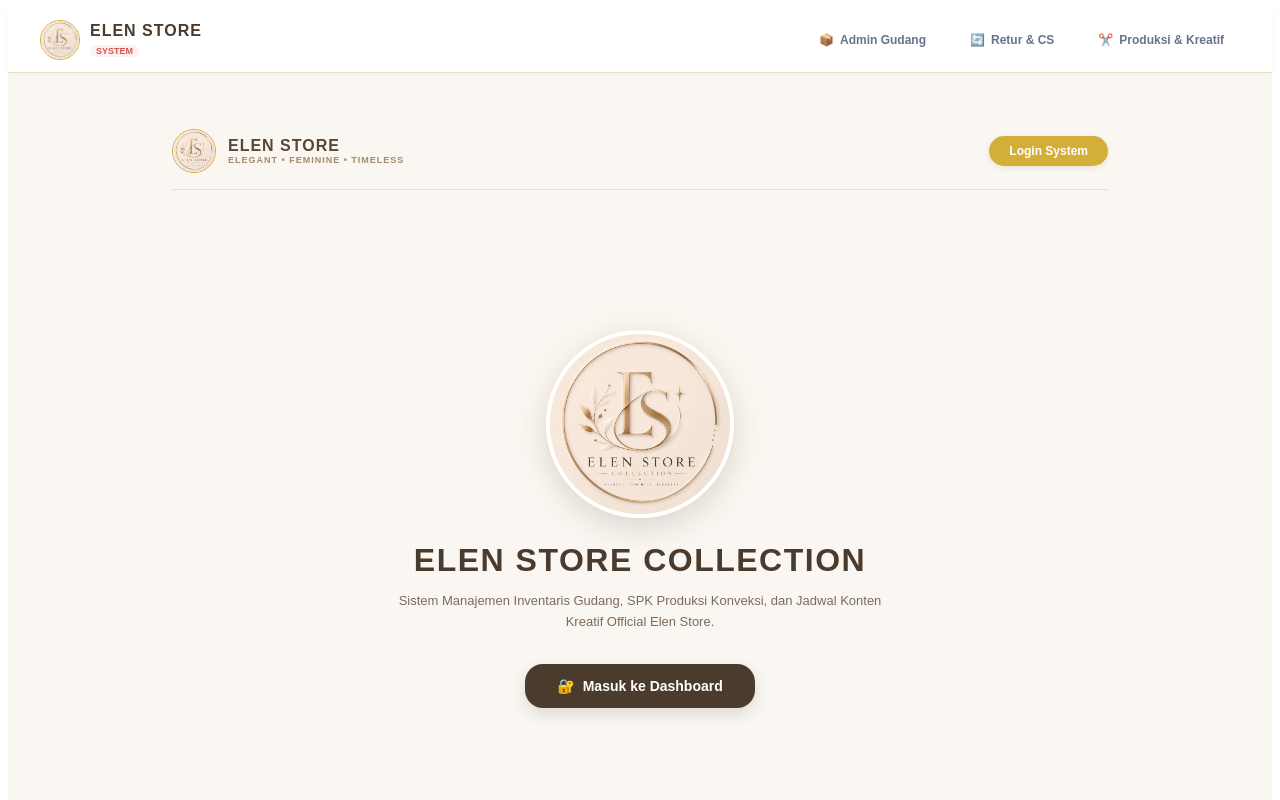
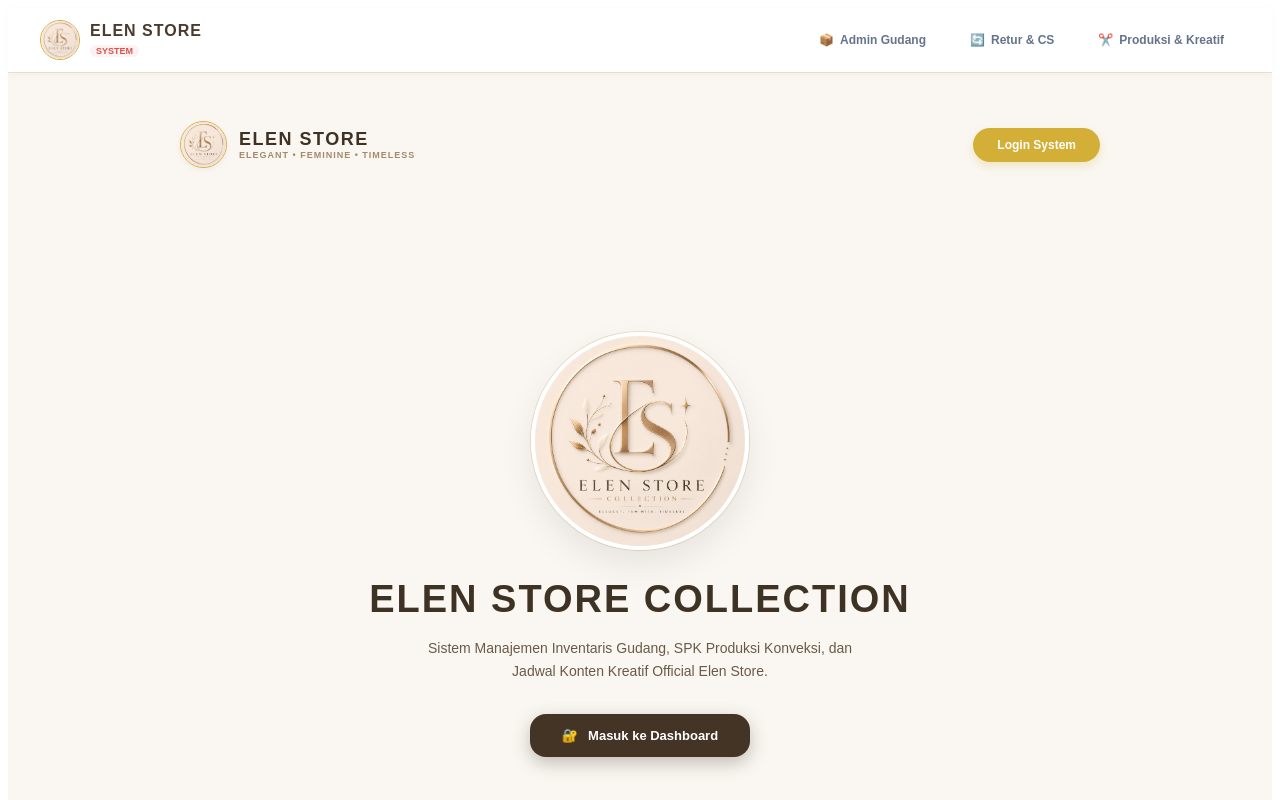
Before and after one commit to dzikriyahlailatul26-max/elen-store-app, a Next.js app: page / in a window 1280 px wide. Shown: the top 800 px of the page. Built offline with nearby package versions, Linux system fonts and the light colour scheme.

Commit message:
Restore landing page home UI

```diff
--- a/app/page.tsx
+++ b/app/page.tsx
@@ -1,75 +1,71 @@
 'use client';
 
 import React from 'react';
-import { useRouter } from 'next/navigation';
+import Link from 'next/link';
 
-export default function Home() {
-  const router = useRouter();
+export default function LandingPage() {
+  return (
+    <div style={{ minHeight: '100vh', backgroundColor: '#FAF7F2', fontFamily: 'sans-serif', color: '#4A3B2C', display: 'flex', flexDirection: 'column' }}>
 
-  return (
-    <div style={{ minHeight: '100vh', backgroundColor: '#FAF7F2', color: '#4A3B2C', display: 'flex', flexDirection: 'column', justifyContent: 'space-between', padding: '24px 32px', boxSizing: 'border-box' }}>
-
-      {/* Top Header */}
-      <header style={{ maxWidth: '1200px', margin: '0 auto', width: '100%', display: 'flex', alignItems: 'center', justifyContent: 'space-between', paddingBottom: '16px', borderBottom: '1px solid #EADEC9' }}>
+      {/* Top Header Navigation */}
+      <header style={{ padding: '16px 40px', display: 'flex', justifyContent: 'space-between', alignItems: 'center' }}>
+        {/* Logo & Brand Left */}
         <div style={{ display: 'flex', alignItems: 'center', gap: '12px' }}>
-          <div style={{ width: '42px', height: '42px', minWidth: '42px', minHeight: '42px', maxWidth: '42px', maxHeight: '42px', borderRadius: '50%', overflow: 'hidden', border: '1px solid #D4AF37', flexShrink: 0 }}>
-            <img
-              src="/logo-elenstore.jpeg"
-              alt="Elen Store Logo"
-              style={{ width: '42px', height: '42px', minWidth: '42px', minHeight: '42px', maxWidth: '42px', maxHeight: '42px', objectFit: 'cover', display: 'block' }}
-            />
+          <div style={{ width: '45px', height: '45px', borderRadius: '50%', overflow: 'hidden', border: '1px solid #D4AF37', boxShadow: '0 2px 6px rgba(0,0,0,0.05)' }}>
+            <img src="/logo-elenstore.jpeg" alt="Elen Store Logo" style={{ width: '100%', height: '100%', objectFit: 'cover' }} />
           </div>
           <div>
-            <h1 style={{ fontSize: '16px', fontWeight: 'bold', letterSpacing: '1px', color: '#5A4632', margin: 0 }}>ELEN STORE</h1>
-            <p style={{ fontSize: '9px', letterSpacing: '1px', color: '#A38A68', margin: 0, textTransform: 'uppercase', fontWeight: 'bold' }}>
+            <h1 style={{ fontSize: '18px', fontWeight: '900', letterSpacing: '1.5px', color: '#3E3225', margin: 0 }}>
+              ELEN STORE
+            </h1>
+            <p style={{ fontSize: '9px', fontWeight: 'bold', color: '#A38A68', letterSpacing: '1px', margin: 0 }}>
               ELEGANT • FEMININE • TIMELESS
             </p>
           </div>
         </div>
 
-        <button
-          onClick={() => router.push('/login')}
-          style={{ backgroundColor: '#D4AF37', color: '#ffffff', padding: '8px 20px', borderRadius: '20px', fontSize: '12px', fontWeight: 'bold', border: 'none', cursor: 'pointer', boxShadow: '0 2px 6px rgba(0,0,0,0.08)' }}
-        >
-          Login System
-        </button>
+        {/* Login Button Right */}
+        <Link href="/dashboard/login" style={{ textDecoration: 'none' }}>
+          <button style={{
+            backgroundColor: '#D4AF37', color: '#ffffff', border: 'none', padding: '10px 24px', borderRadius: '20px', fontWeight: 'bold', fontSize: '12px', cursor: 'pointer', boxShadow: '0 4px 10px rgba(212, 175, 55, 0.25)'
+          }}>
+            Login System
+          </button>
+        </Link>
       </header>
 
-      {/* Main Hero Section */}
-      <main style={{ maxWidth: '700px', margin: 'auto', width: '100%', textAlign: 'center', padding: '40px 0', display: 'flex', flexDirection: 'column', alignItems: 'center' }}>
+      {/* Main Hero Content Center */}
+      <main style={{ flex: 1, display: 'flex', flexDirection: 'column', alignItems: 'center', justifyContent: 'center', textAlign: 'center', padding: '40px 20px' }}>
 
-        {/* Circle Logo Frame */}
-        <div style={{ position: 'relative', width: '180px', height: '180px', minWidth: '180px', minHeight: '180px', maxWidth: '180px', maxHeight: '180px', margin: '0 auto 28px auto', display: 'flex', alignItems: 'center', justifyContent: 'center' }}>
-          <div style={{ position: 'absolute', inset: 0, borderRadius: '50%', backgroundColor: '#EADEC9', filter: 'blur(20px)', opacity: 0.5 }}></div>
-          <div style={{ position: 'relative', width: '180px', height: '180px', minWidth: '180px', minHeight: '180px', maxWidth: '180px', maxHeight: '180px', borderRadius: '50%', overflow: 'hidden', border: '4px solid #ffffff', boxShadow: '0 12px 30px rgba(0,0,0,0.1)' }}>
-            <img
-              src="/logo-elenstore.jpeg"
-              alt="Elen Store Main Logo"
-              style={{ width: '180px', height: '180px', minWidth: '180px', minHeight: '180px', maxWidth: '180px', maxHeight: '180px', objectFit: 'cover', display: 'block' }}
-            />
-          </div>
+        {/* Big Logo Badge Center */}
+        <div style={{
+          width: '210px', height: '210px', borderRadius: '50%', overflow: 'hidden', border: '4px solid #ffffff', boxShadow: '0 15px 35px rgba(0,0,0,0.08), 0 0 0 1px #EADEC9', marginBottom: '28px'
+        }}>
+          <img src="/logo-elenstore.jpeg" alt="Elen Store Large" style={{ width: '100%', height: '100%', objectFit: 'cover' }} />
         </div>
 
-        <h2 style={{ fontSize: '32px', fontWeight: '900', color: '#4A3B2C', letterSpacing: '1.5px', margin: '0 0 12px 0' }}>
+        {/* Main Title */}
+        <h1 style={{ fontSize: '38px', fontWeight: '900', letterSpacing: '2px', color: '#3E3225', margin: '0 0 16px 0' }}>
           ELEN STORE COLLECTION
-        </h2>
+        </h1>
 
-        <p style={{ fontSize: '13px', color: '#7C6A58', margin: '0 0 32px 0', lineHeight: '1.6', maxWidth: '520px' }}>
-          Sistem Manajemen Inventaris Gudang, SPK Produksi Konveksi, dan Jadwal Konten Kreatif Official Elen Store.
+        {/* Subtitle Description */}
+        <p style={{ fontSize: '14px', color: '#6B5947', lineHeight: '1.6', maxWidth: '600px', margin: '0 0 32px 0' }}>
+          Sistem Manajemen Inventaris Gudang, SPK Produksi Konveksi, dan <br />
+          Jadwal Konten Kreatif Official Elen Store.
         </p>
 
-        <button
-          onClick={() => router.push('/dashboard/admin')}
-          style={{ backgroundColor: '#4A3B2C', color: '#ffffff', fontWeight: 'bold', padding: '14px 32px', borderRadius: '18px', fontSize: '14px', border: 'none', cursor: 'pointer', boxShadow: '0 6px 16px rgba(0,0,0,0.12)', display: 'flex', alignItems: 'center', gap: '8px' }}
-        >
-          <span>🔐</span> Masuk ke Dashboard
-        </button>
+        {/* Enter Dashboard Button */}
+        <Link href="/dashboard/admin" style={{ textDecoration: 'none' }}>
+          <button style={{
+            backgroundColor: '#433425', color: '#ffffff', border: 'none', padding: '14px 32px', borderRadius: '16px', fontWeight: 'bold', fontSize: '13px', cursor: 'pointer', display: 'flex', alignItems: 'center', gap: '10px', boxShadow: '0 6px 18px rgba(67, 52, 37, 0.3)'
+          }}>
+            <span>🔐</span> Masuk ke Dashboard
+          </button>
+        </Link>
+
       </main>
 
-      {/* Footer */}
-      <footer style={{ textAlign: 'center', paddingTop: '16px', borderTop: '1px solid #EADEC9', fontSize: '11px', color: '#A38A68' }}>
-        © 2026 Elen Store Collection. Managed by Incess & Team.
-      </footer>
     </div>
   );
 }
```
